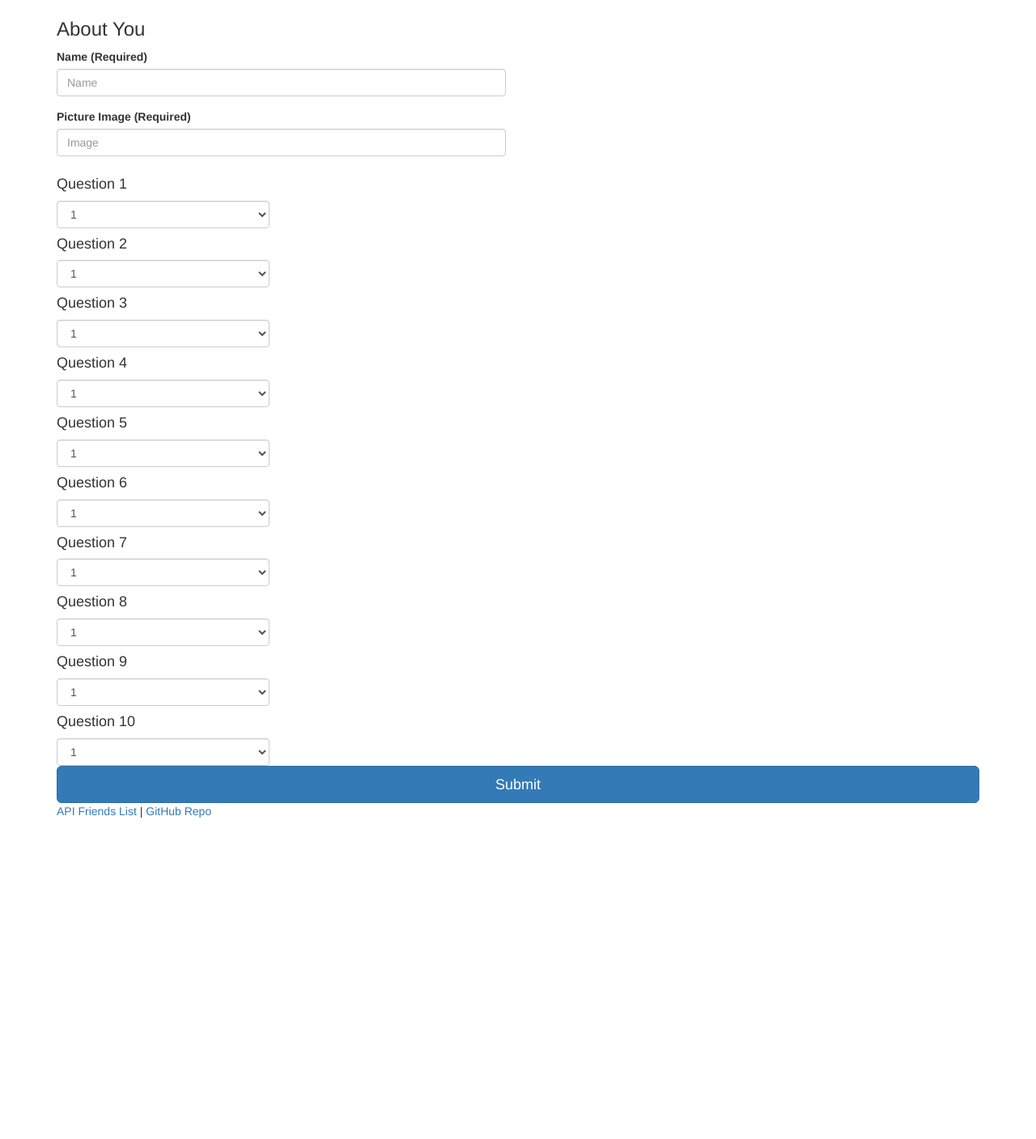
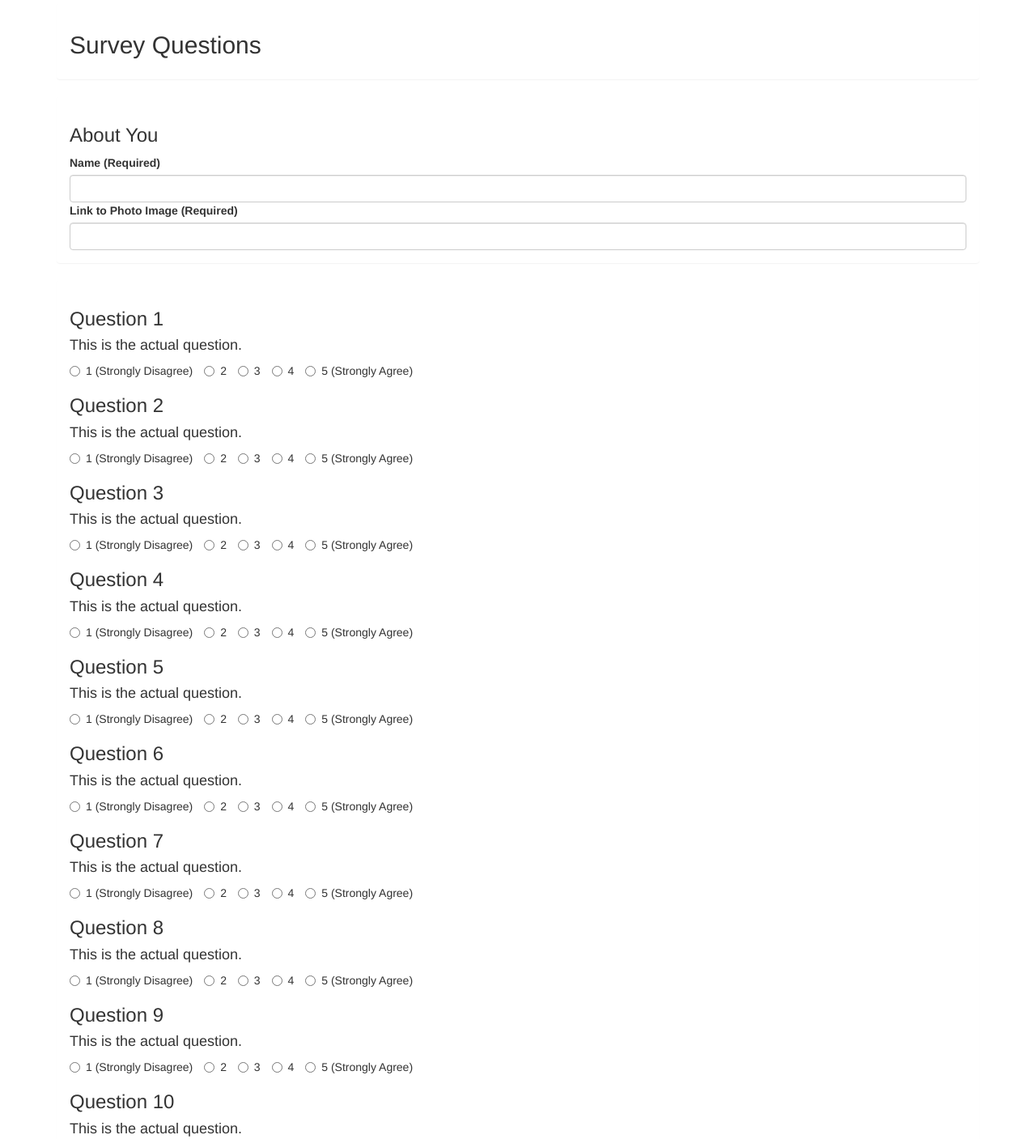
Before and after one commit to PoffDev/FriendFinder, a plain HTML site: page app/public/survey.html in a window 1280 px wide. Shown: the part 75-1482 px from the top of the page at 81% size. Before the commit the page ends 1097 px from the top, so only its background shows below. Drawn offline with nearby package versions, Linux system fonts and the light colour scheme; a script that the page names is missing.

Commit message:
switched to radio boxes, added inline JS that pushes object of answers to the console.

```diff
--- a/app/public/survey.html
+++ b/app/public/survey.html
@@ -18,8 +18,7 @@
 <!--jQuery-->
 <script   src="https://code.jquery.com/jquery-2.2.3.min.js"   integrity="sha256-a23g1Nt4dtEYOj7bR+vTu7+T8VP13humZFBJNIYoEJo="   crossorigin="anonymous"></script>
 
-<!--JavaScript
-<script src = "app.js"></script>-->
+<script src = "../data/friends.js"></script>
 
 <!--Moments-->
 <script src="https://cdn.jsdelivr.net/momentjs/2.12.0/moment.min.js"></script>
@@ -28,7 +27,8 @@
 
 <body>
 
-<div class = "container-fluid">
+
+<div class="container">
     <nav class="navbar navbar-default">
         <div class="container-fluid">
             <div class="navbar-header">
@@ -36,203 +36,135 @@
             </div>
         </div>
     </nav>
+
+
+<!--Question Section-->
+        <div class="panel panel-body">
+            <h2>Survey Questions</h2>
+        </div>
+        <div class="panel panel-body">
+            <h3>About You</h3>
+            <label for="name">Name (Required)</label>
+            <input type="text" class="form-control" id="name"></input>
+            <label for="image">Link to Photo Image (Required)</label>
+            <input type="text" class="form-control" id="image"></input>
+        </div>
+<!--Question 1-->
+        <div class="panel panel-body">
+            <div>
+                <h3>Question 1</h3>
+                <h4>This is the actual question.</h4>
+                <label class="radio-inline"><input type="radio" name="q1" value="1">1 (Strongly Disagree)</label>
+                <label class="radio-inline"><input type="radio" name="q1" value="2">2</label>
+                <label class="radio-inline"><input type="radio" name="q1" value="3">3</label>
+                <label class="radio-inline"><input type="radio" name="q1" value="4">4</label>
+                <label class="radio-inline"><input type="radio" name="q1" value="5">5 (Strongly Agree)</label>
+            </div>
+<!--Question2-->
+    <div>
+                <h3>Question 2</h3>
+                <h4>This is the actual question.</h4>
+                <label class="radio-inline"><input type="radio" name="q2" value="1">1 (Strongly Disagree)</label>
+                <label class="radio-inline"><input type="radio" name="q2" value="2">2</label>
+                <label class="radio-inline"><input type="radio" name="q2" value="3">3</label>
+                <label class="radio-inline"><input type="radio" name="q2" value="4">4</label>
+                <label class="radio-inline"><input type="radio" name="q2" value="5">5 (Strongly Agree)</label>
+    </div>
+<!--Question3-->
+    <div>
+                <h3>Question 3</h3>
+                <h4>This is the actual question.</h4>
+                <label class="radio-inline"><input type="radio" name="q3" value="1">1 (Strongly Disagree)</label>
+                <label class="radio-inline"><input type="radio" name="q3" value="2">2</label>
+                <label class="radio-inline"><input type="radio" name="q3" value="3">3</label>
+                <label class="radio-inline"><input type="radio" name="q3" value="4">4</label>
+                <label class="radio-inline"><input type="radio" name="q3" value="5">5 (Strongly Agree)</label>
+    </div>
+<!--Question4-->
+    <div>
+                <h3>Question 4</h3>
+                <h4>This is the actual question.</h4>
+                <label class="radio-inline"><input type="radio" name="q4" value="1">1 (Strongly Disagree)</label>
+                <label class="radio-inline"><input type="radio" name="q4" value="2">2</label>
+                <label class="radio-inline"><input type="radio" name="q4" value="3">3</label>
+                <label class="radio-inline"><input type="radio" name="q4" value="4">4</label>
+                <label class="radio-inline"><input type="radio" name="q4" value="5">5 (Strongly Agree)</label>
+    </div>
+<!--Question5-->
+    <div>
+                <h3>Question 5</h3>
+                <h4>This is the actual question.</h4>
+                <label class="radio-inline"><input type="radio" name="q5" value="1">1 (Strongly Disagree)</label>
+                <label class="radio-inline"><input type="radio" name="q5" value="2">2</label>
+                <label class="radio-inline"><input type="radio" name="q5" value="3">3</label>
+                <label class="radio-inline"><input type="radio" name="q5" value="4">4</label>
+                <label class="radio-inline"><input type="radio" name="q5" value="5">5 (Strongly Agree)</label>
+    </div>
+<!--Question6-->
+    <div>
+                <h3>Question 6</h3>
+                <h4>This is the actual question.</h4>
+                <label class="radio-inline"><input type="radio" name="q6" value="1">1 (Strongly Disagree)</label>
+                <label class="radio-inline"><input type="radio" name="q6" value="2">2</label>
+                <label class="radio-inline"><input type="radio" name="q6" value="3">3</label>
+                <label class="radio-inline"><input type="radio" name="q6" value="4">4</label>
+                <label class="radio-inline"><input type="radio" name="q6" value="5">5 (Strongly Agree)</label>
+    </div>
+<!--Question7-->
+    <div>
+                <h3>Question 7</h3>
+                <h4>This is the actual question.</h4>
+                <label class="radio-inline"><input type="radio" name="q7" value="1">1 (Strongly Disagree)</label>
+                <label class="radio-inline"><input type="radio" name="q7" value="2">2</label>
+                <label class="radio-inline"><input type="radio" name="q7" value="3">3</label>
+                <label class="radio-inline"><input type="radio" name="q7" value="4">4</label>
+                <label class="radio-inline"><input type="radio" name="q7" value="5">5 (Strongly Agree)</label>
+    </div>
+<!--Question8-->
+    <div>
+                <h3>Question 8</h3>
+                <h4>This is the actual question.</h4>
+                <label class="radio-inline"><input type="radio" name="q8" value="1">1 (Strongly Disagree)</label>
+                <label class="radio-inline"><input type="radio" name="q8" value="2">2</label>
+                <label class="radio-inline"><input type="radio" name="q8" value="3">3</label>
+                <label class="radio-inline"><input type="radio" name="q8" value="4">4</label>
+                <label class="radio-inline"><input type="radio" name="q8" value="5">5 (Strongly Agree)</label>
+    </div>
+<!--Question9-->
+    <div>
+                <h3>Question 9</h3>
+                <h4>This is the actual question.</h4>
+                <label class="radio-inline"><input type="radio" name="q9" value="1">1 (Strongly Disagree)</label>
+                <label class="radio-inline"><input type="radio" name="q9" value="2">2</label>
+                <label class="radio-inline"><input type="radio" name="q9" value="3">3</label>
+                <label class="radio-inline"><input type="radio" name="q9" value="4">4</label>
+                <label class="radio-inline"><input type="radio" name="q9" value="5">5 (Strongly Agree)</label>
+    </div>
+<!--Question10-->
+    <div>
+                <h3>Question 10</h3>
+                <h4>This is the actual question.</h4>
+                <label class="radio-inline"><input type="radio" name="q10" value="1">1 (Strongly Disagree)</label>
+                <label class="radio-inline"><input type="radio" name="q10" value="2">2</label>
+                <label class="radio-inline"><input type="radio" name="q10" value="3">3</label>
+                <label class="radio-inline"><input type="radio" name="q10" value="4">4</label>
+                <label class="radio-inline"><input type="radio" name="q10" value="5">5 (Strongly Agree)</label>
+    </div>
+</div>
 </div>
 
-<!--About Me Section-->
-<div class = "container">
-    <h3>About You</h3>
-    <form>
-        <div class="form-group">
-            <div class = "row">
-                <div class = "col-md-6">
-                    <label for="exampleInputEmail1">Name (Required)</label>
-                    <input type="text" class="form-control" id="nameInput" placeholder="Name">
-                </div>
-            </div>
-        </div>
-        <div class="form-group">
-            <div class = "row">
-                <div class = "col-md-6">
-                    <label for="exampleInputEmail1">Picture Image (Required)</label>
-                    <input type="text" class="form-control" id="imgInput" placeholder="Image">
-                </div>
-            </div>
-        </div>
-    </form>
-</div>
 
-<!--Question Section-->
-<!--Question1-->
-<div class = "container">
-    <div id = "question1">
-        <h4>Question 1</h4>
-        <div class = "row">
-            <div class = "col-md-3">
-                <select class="form-control">
-                    <option>1</option>
-                    <option>2</option>
-                    <option>3</option>
-                    <option>4</option>
-                    <option>5</option>
-                </select>
-            </div>
-        </div>
-
-    </div>
-<!--Question2-->
-    <div id = "question2">
-        <h4>Question 2</h4>
-        <div class = "row">
-            <div class = "col-md-3">
-                <select class="form-control">
-                    <option>1</option>
-                    <option>2</option>
-                    <option>3</option>
-                    <option>4</option>
-                    <option>5</option>
-                </select>
-            </div>
-        </div>
-
-    </div>
-<!--Question3-->
-    <div id = "question3">
-        <h4>Question 3</h4>
-        <div class = "row">
-            <div class = "col-md-3">
-                <select class="form-control">
-                    <option>1</option>
-                    <option>2</option>
-                    <option>3</option>
-                    <option>4</option>
-                    <option>5</option>
-                </select>
-            </div>
-        </div>
-
-    </div>
-<!--Question4-->
-    <div id = "question4">
-        <h4>Question 4</h4>
-        <div class = "row">
-            <div class = "col-md-3">
-                <select class="form-control">
-                    <option>1</option>
-                    <option>2</option>
-                    <option>3</option>
-                    <option>4</option>
-                    <option>5</option>
-                </select>
-            </div>
-        </div>
-
-    </div>
-<!--Question5-->
-    <div id = "question5">
-        <h4>Question 5</h4>
-        <div class = "row">
-            <div class = "col-md-3">
-                <select class="form-control">
-                    <option>1</option>
-                    <option>2</option>
-                    <option>3</option>
-                    <option>4</option>
-                    <option>5</option>
-                </select>
-            </div>
-        </div>
-
-    </div>
-<!--Question6-->
-    <div id = "question6">
-        <h4>Question 6</h4>
-        <div class = "row">
-            <div class = "col-md-3">
-                <select class="form-control">
-                    <option>1</option>
-                    <option>2</option>
-                    <option>3</option>
-                    <option>4</option>
-                    <option>5</option>
-                </select>
-            </div>
-        </div>
-
-    </div>
-<!--Question7-->
-    <div id = "question7">
-        <h4>Question 7</h4>
-        <div class = "row">
-            <div class = "col-md-3">
-                <select class="form-control">
-                    <option>1</option>
-                    <option>2</option>
-                    <option>3</option>
-                    <option>4</option>
-                    <option>5</option>
-                </select>
-            </div>
-        </div>
-
-    </div>
-<!--Question8-->
-    <div id = "question8">
-        <h4>Question 8</h4>
-        <div class = "row">
-            <div class = "col-md-3">
-                <select class="form-control">
-                    <option>1</option>
-                    <option>2</option>
-                    <option>3</option>
-                    <option>4</option>
-                    <option>5</option>
-                </select>
-            </div>
-        </div>
-
-    </div>
-<!--Question9-->
-    <div id = "question9">
-        <h4>Question 9</h4>
-        <div class = "row">
-            <div class = "col-md-3">
-                <select class="form-control">
-                    <option>1</option>
-                    <option>2</option>
-                    <option>3</option>
-                    <option>4</option>
-                    <option>5</option>
-                </select>
-            </div>
-        </div>
-
-    </div>
-<!--Question10-->
-    <div id = "question10">
-        <h4>Question 10</h4>
-        <div class = "row">
-            <div class = "col-md-3">
-                <select class="form-control">
-                    <option>1</option>
-                    <option>2</option>
-                    <option>3</option>
-                    <option>4</option>
-                    <option>5</option>
-                </select>
-            </div>
-        </div>
-
-    </div>
-</div>
 
 <!--Button-->
 <div class = "container">
     <div class = "row">
         <div class = "col-md-12">
-            <button type="button" class="btn btn-primary btn-lg btn-block">Submit</button>
+            <input type="submit" class="btn btn-primary btn-lg btn-block" id="button">Submit</input>
         </div>
     </div>
 </div>
+</form>
+
 
 <!--Footer-->
 <footer class="footer">
@@ -247,5 +179,50 @@
 
 <!--In-Line Style-->
   <script type="text/javascript">
+
+        //Click Handler for button
+        $('#button').on('click', function(){
+
+            //if name or image is empty
+            if($('#name').val().trim() == ''){
+                alert("Please Enter Your Name!");
+                return;
+            } if($('#image').val().trim() == ''){
+                alert("Your matches are just as shallow as you... We need a picture");
+                return;
+            }
+
+            //create an array of the answers
+            var answerArray = [];
+
+            for (var i = 1; i <= 10; i++) {
+
+                if( $("input:radio[name=q"+i+"]:checked").val() == null){
+                    alert("Please answer all the questions.");
+                    return;
+                } else{
+                    answerArray.push( $("input:radio[name=q"+i+"]:checked").val() );
+                }
+
+            };
+
+            //console.log(answerArray)
+
+            //create object of form
+            var answerObject = {
+                name: $('#name').val().trim(),
+                image: $('#image').val().trim(),
+                score: answerArray
+            };
+
+            console.log(answerObject);
+
+            //clear data.
+
+            $('#name').val('');
+            $('#image').val('');
+            $('input:radio').attr("checked", false);
+
+        });
   </script>
 </html>
```
Also changed, not shown: server.js (+10 -0 lines), app/data/friends.js (added).
